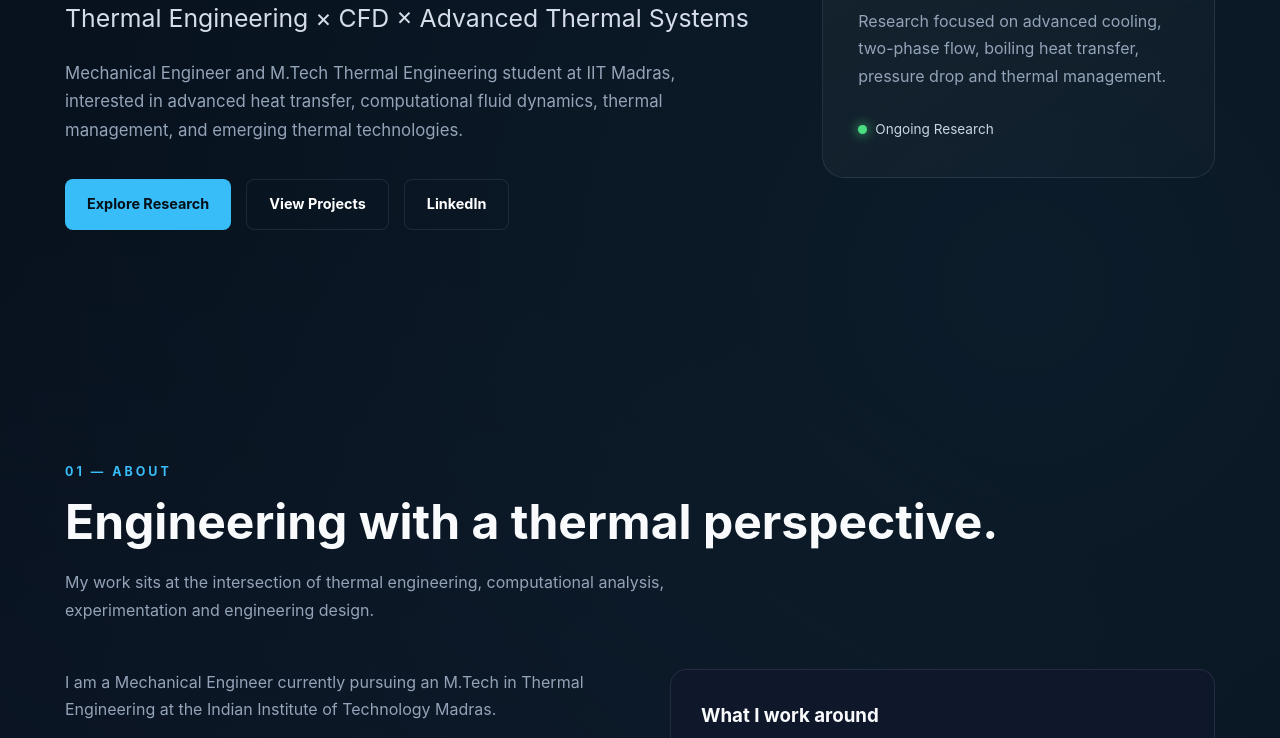
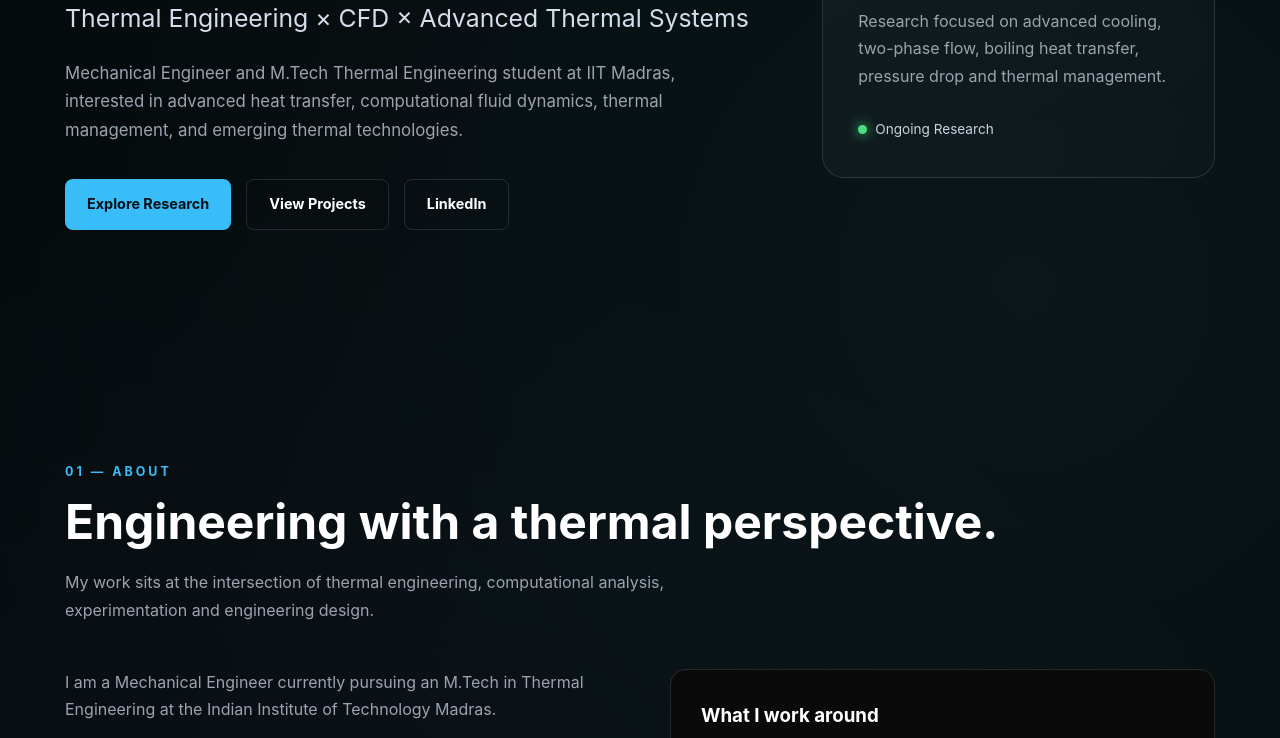
Before and after one commit to aswins-orbit/.github.io, a plain HTML site: page index.html in a window 1280 px wide. Shown: the part 439-1177 px from the top of the page. Drawn offline with Linux system fonts and the light colour scheme.

Commit message:
Update CSS variables for dark theme

```diff
--- a/index.html
+++ b/index.html
@@ -25,15 +25,15 @@
         }
 
            :root {
-    --bg: #030712;          /* Deep space */
-    --bg2: #0B1020;         /* Space blue */
-    --card: #0F172A;        /* Dark blue */
-    --card2: #151B2E;       /* Nebula shadow */
-    --text: #F8FAFC;        /* Starlight */
-    --muted: #94A3B8;       /* Distant stars */
-    --accent: #38BDF8;      /* Blue star */
-    --accent2: #8B5CF6;     /* Violet nebula */
-    --border: rgba(148,163,184,0.15);
+     --bg: #000000;          /* Pitch black */
+    --bg2: #050505;         /* Almost black */
+    --card: #0A0A0A;        /* Dark cards */
+    --card2: #111111;       /* Slightly lighter cards */
+    --text: #FFFFFF;        /* Starlight */
+    --muted: #9CA3AF;       /* Secondary text */
+    --accent: #38BDF8;      /* Nebula blue */
+    --accent2: #8B5CF6;     /* Galaxy violet */
+    --border: rgba(255,255,255,0.12);
 
         }
 
```
